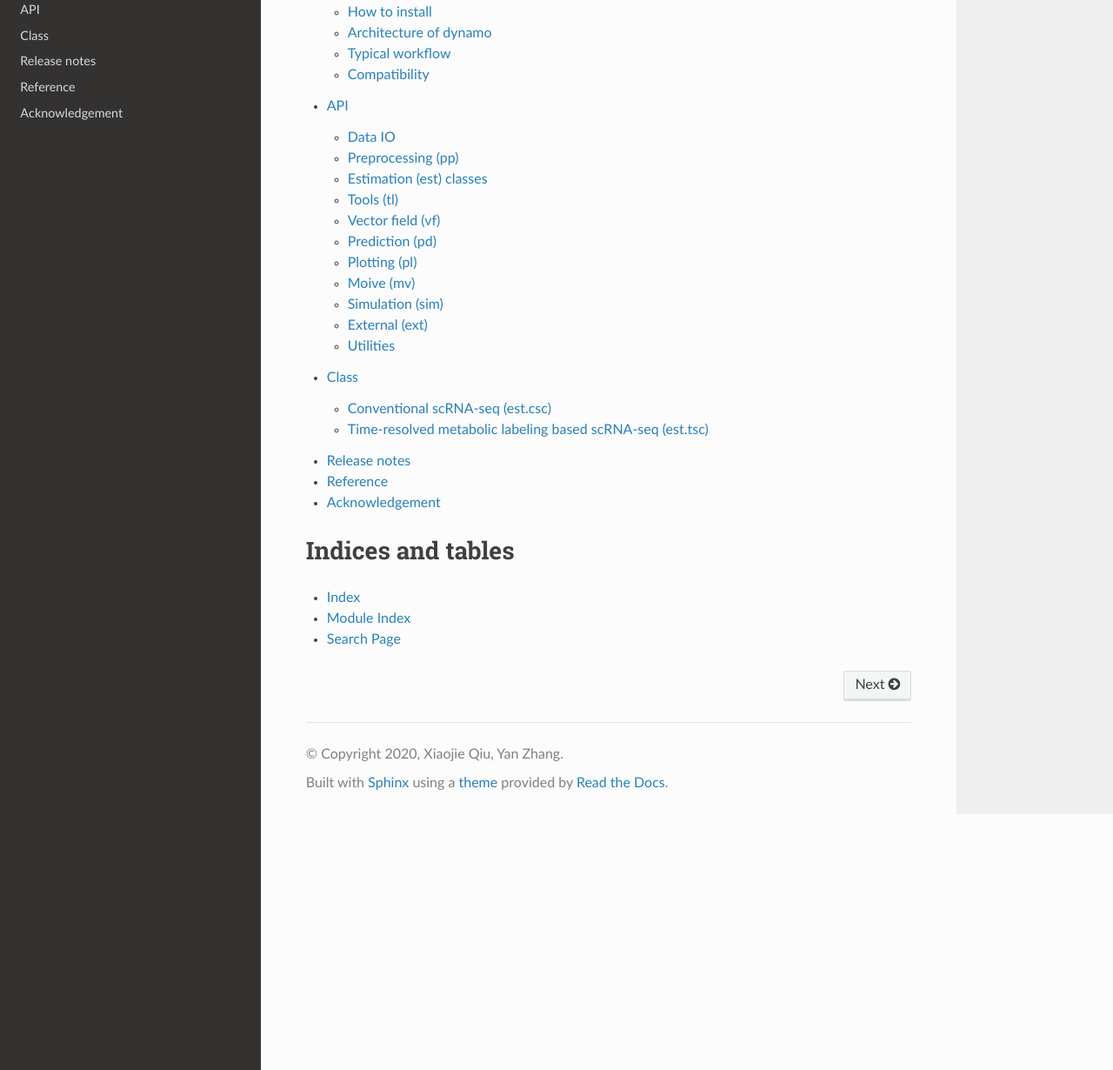
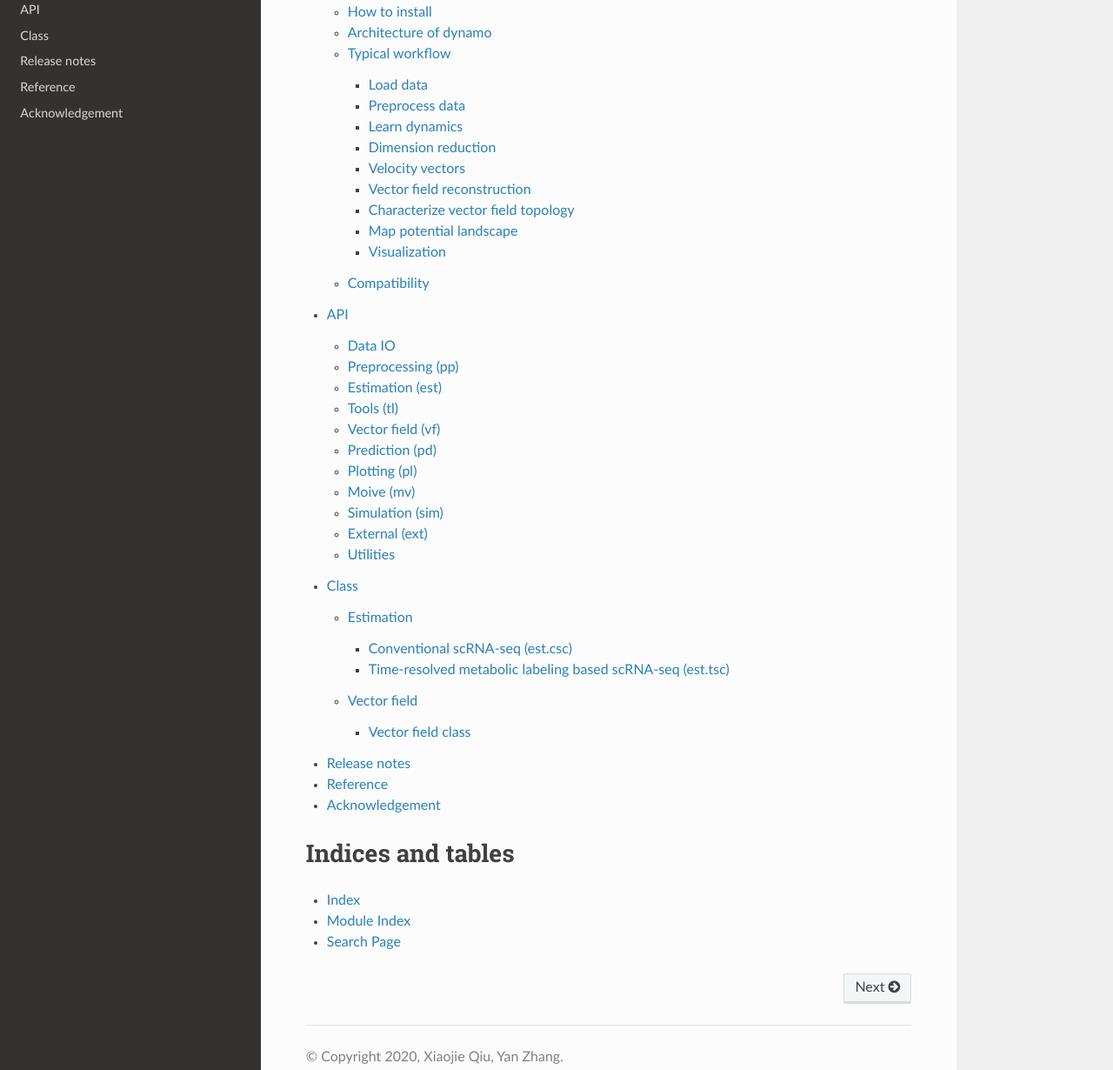
Before and after one commit to aristoteleo/dynamo-release, a Sphinx documentation site: the page built from docs/source/index.rst, in a window 1280 px wide and 1400 px high, scrolled down 1262 px. Shown: the part 170-1400 px from the top of the window at 87% size. Built offline with Sphinx 7.4.7 and the Read the Docs theme 2.0.0, drawn with Linux system fonts in a browser that asks for light colours; pages that are not in the unit, such as notebooks, are missing from menus.

Commit message:
add vectorfield to Class page

```diff
--- a/docs/source/API.rst
+++ b/docs/source/API.rst
@@ -30,10 +30,11 @@ Preprocessing (pp)
    .. pp.pca
 
 
-Estimation (est) classes
-~~~~~~~~~~~~~~~~~~~~~~~~
+Estimation (est)
+~~~~~~~~~~~~~~~~
 
-Classes are internally to **Tools**. See our classes `here`_
+.. note::
+   Classes in **est** are internally to **Tools**. See our estimation classes here: `estimation`_
 
 
 Tools (tl)
@@ -143,6 +144,9 @@ Vector field (vf)
 ~~~~~~~~~~~~~~~~~
 
 *Vector field reconstruction*
+
+.. note::
+   Vector field class is internally to `vf.VectorField`. See our vector field classes here: `vector field`_
 
 .. autosummary::
     :toctree: _autosummary
@@ -453,4 +457,5 @@ Utilities
    configuration.set_figure_params
    configuration.set_pub_style
 
-.. _`here`: ./Class.html
+.. _`estimation`: ./Class.html#estimation
+.. _`vector field`: ./Class.html#vector-field
--- a/docs/source/Class.rst
+++ b/docs/source/Class.rst
@@ -1,5 +1,8 @@
 Class
 =====
+
+Estimation
+----------
 
 Conventional scRNA-seq (est.csc)
 ~~~~~~~~~~~~~~~~~~~~~~~~~~~~~~~~
@@ -67,3 +70,13 @@ Time-resolved metabolic labeling based scRNA-seq (est.tsc)
 .. autoclass:: dynamo.est.tsc.Mixture_KinDeg_NoSwitching
     :members:
     :inherited-members:
+
+Vector field
+------------
+
+Vector field class
+~~~~~~~~~~~~~~~~~~
+
+.. autoclass:: dynamo.vf.vectorfield
+    :members:
+    :inherited-members:
--- a/docs/source/index.rst
+++ b/docs/source/index.rst
@@ -28,7 +28,7 @@ If you want to contribute to the development of dynamo, please check out CONTRIB
 
 
 .. toctree::
-   :maxdepth: 2
+   :maxdepth: 3
    :caption: Contents
 
    ten_minutes_to_dynamo
```
